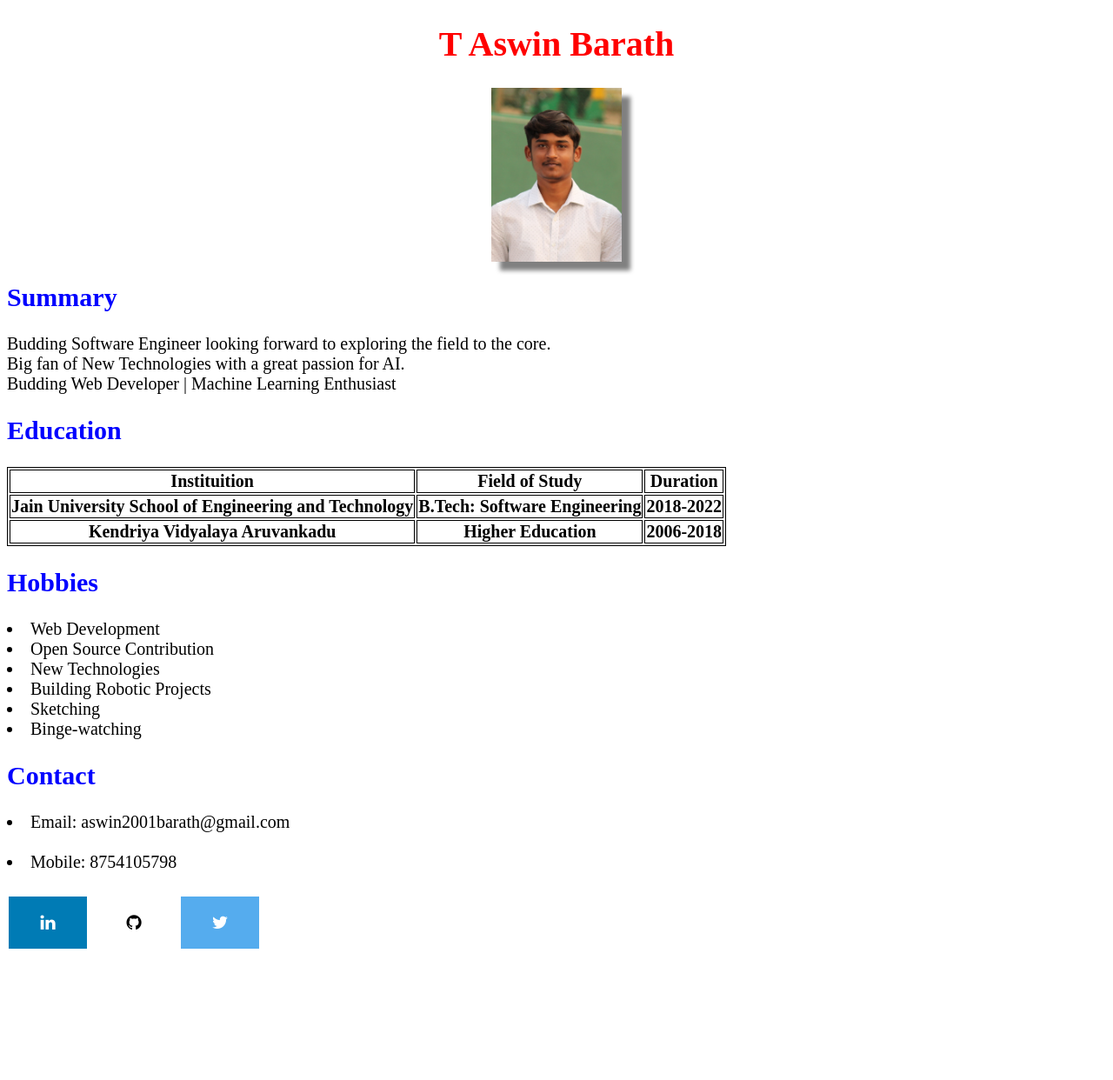
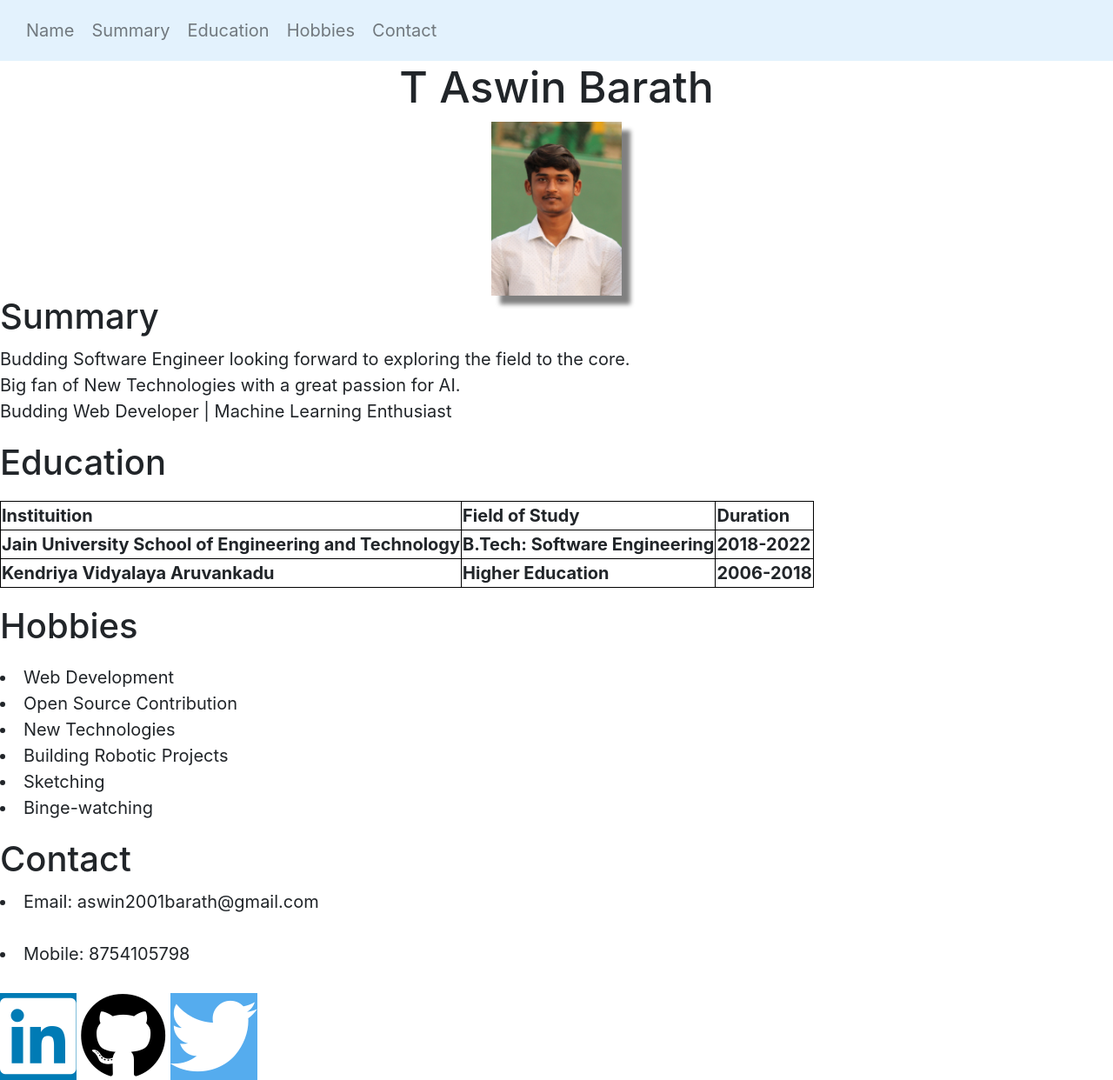
Before and after one commit to AswinBarath/Resume, a plain HTML site: page index.html in a window 1280 px wide. Shown: the whole page at 87% size. Before the commit the page ends 1104 px from the top, so only its background shows below. Drawn offline with nearby package versions, Linux system fonts and the light colour scheme.

Commit message:
Added a nav bar

```diff
--- a/index.html
+++ b/index.html
@@ -6,22 +6,44 @@
     <link rel="stylesheet" type="text/css" href="index.css">
 
     <!-- The following stylesheet is included for displaying the Social Contact Icons -->
-    <link rel="stylesheet" href="https://cdnjs.cloudflare.com/ajax/libs/font-awesome/4.7.0/css/font-awesome.min.css">
+    <link rel="stylesheet" href="https://use.fontawesome.com/releases/v5.14.0/css/all.css" integrity="sha384-HzLeBuhoNPvSl5KYnjx0BT+WB0QEEqLprO+NBkkk5gbc67FTaL7XIGa2w1L0Xbgc" crossorigin="anonymous">
+
+    <!-- The following stylesheet is included for displaying the Navigation Bar -->
+    <link rel="stylesheet" href="https://maxcdn.bootstrapcdn.com/bootstrap/4.0.0/css/bootstrap.min.css" integrity="sha384-Gn5384xqQ1aoWXA+058RXPxPg6fy4IWvTNh0E263XmFcJlSAwiGgFAW/dAiS6JXm" crossorigin="anonymous">
 
     <!-- Meta tags are added for responsiveness with different screen sizes -->
     <meta charset="UTF-8">
     <meta name="viewport" content="width=device-width, initial-scale=1.0">
 </head>
 <body>
+    <nav class="navbar navbar-expand-lg navbar-light" style="background-color: #e3f2fd;">
+      <button class="navbar-toggler" type="button" data-toggle="collapse" data-target="#navbarNavAltMarkup" aria-controls="navbarNavAltMarkup" aria-expanded="false" aria-label="Toggle navigation">
+        <span class="navbar-toggler-icon"></span>
+      </button>
+      <div class="collapse navbar-collapse" id="navbarNavAltMarkup">
+        <div class="navbar-nav">
+          <a class="nav-item nav-link" href="#Name">Name<span class="sr-only">(current)</span></a>
+          <a class="nav-item nav-link" href="#Summary">Summary</a>
+          <a class="nav-item nav-link" href="#Education">Education</a>
+          <a class="nav-item nav-link" href="#Hobbies">Hobbies</a>
+          <a class="nav-item nav-link" href="#Contact">Contact</a>
+        </div>
+      </div>
+    </nav>
+    <div id="Name">
         <h1>T Aswin Barath</h1>
         <img src="Formal_Profile_Picture.jpg" alt="Image not found" height="200px" width="150px">
+    </div>
+    <div id="Summary">
         <h2>Summary</h2>
         <p>
             Budding Software Engineer looking forward to exploring the field to the core.<br>
             Big fan of New Technologies with a great passion for AI.<br>
             Budding Web Developer | Machine Learning Enthusiast<br>
         </p>
-    <h2>Education</h3>
+    </div>
+    <div id="Education">
+        <h2>Education</h2>
         <p>
             <table>
                 <tr>
@@ -41,7 +63,9 @@
                 </tr>
             </table>
         </p>
-    <h2>Hobbies</h4>
+    </div>
+    <div id="Hobbies">
+    <h2>Hobbies</h2>
         <p>
             <li>Web Development</li>
             <li>Open Source Contribution</li>
@@ -50,11 +74,14 @@
             <li>Sketching</li>
             <li>Binge-watching</li>
         </p>
-    <h2>Contact</h5>
+    </div>
+    <div id="Contact">
+        <h2>Contact</h2>
         <li>Email: aswin2001barath@gmail.com</li><br>
         <li>Mobile: 8754105798</li><br>
-    <a href="https://www.linkedin.com/in/aswin-barath/" class="fa fa-linkedin" target="_blank"></a>
-    <a href="https://www.github.com/AswinBarath" class="fa fa-github" target="_blank"></a>
-    <a href="https://twitter.com/AswinBarath2" class="fa fa-twitter" target="_blank"></a>
+        <a href="https://www.linkedin.com/in/aswin-barath/" aria-label="Linkedin" target="_blank"><i class="fab fa-linkedin fa-5x"></i></a>
+        <a href="https://www.github.com/AswinBarath" aria-label="GitHub" target="_blank"><i class="fab fa-github fa-5x"></i></a>
+        <a href="https://twitter.com/AswinBarath2" aria-label="Twitter" target="_blank"><i class="fab fa-twitter fa-5x"></i></a>
+    </div>
 </body>
 </html>
```
Lines whose indentation alone changed are shown as unchanged.
